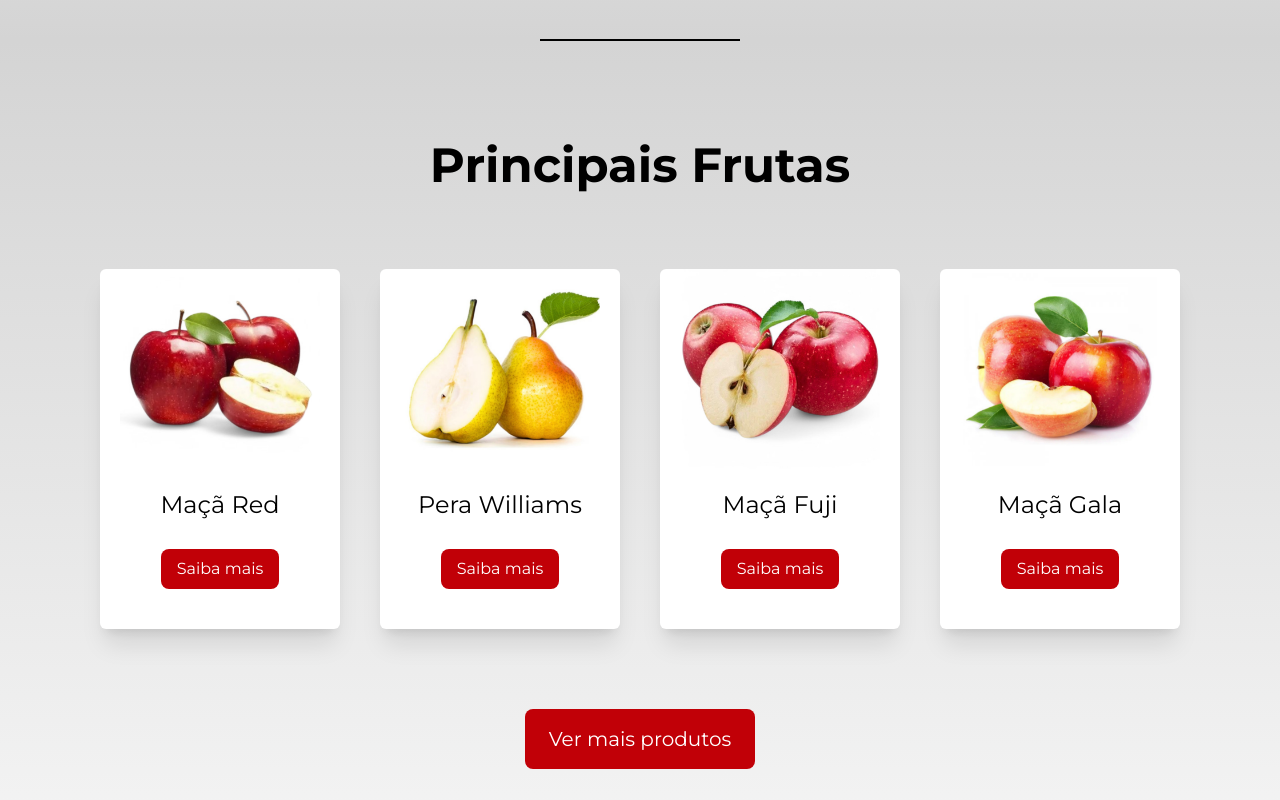
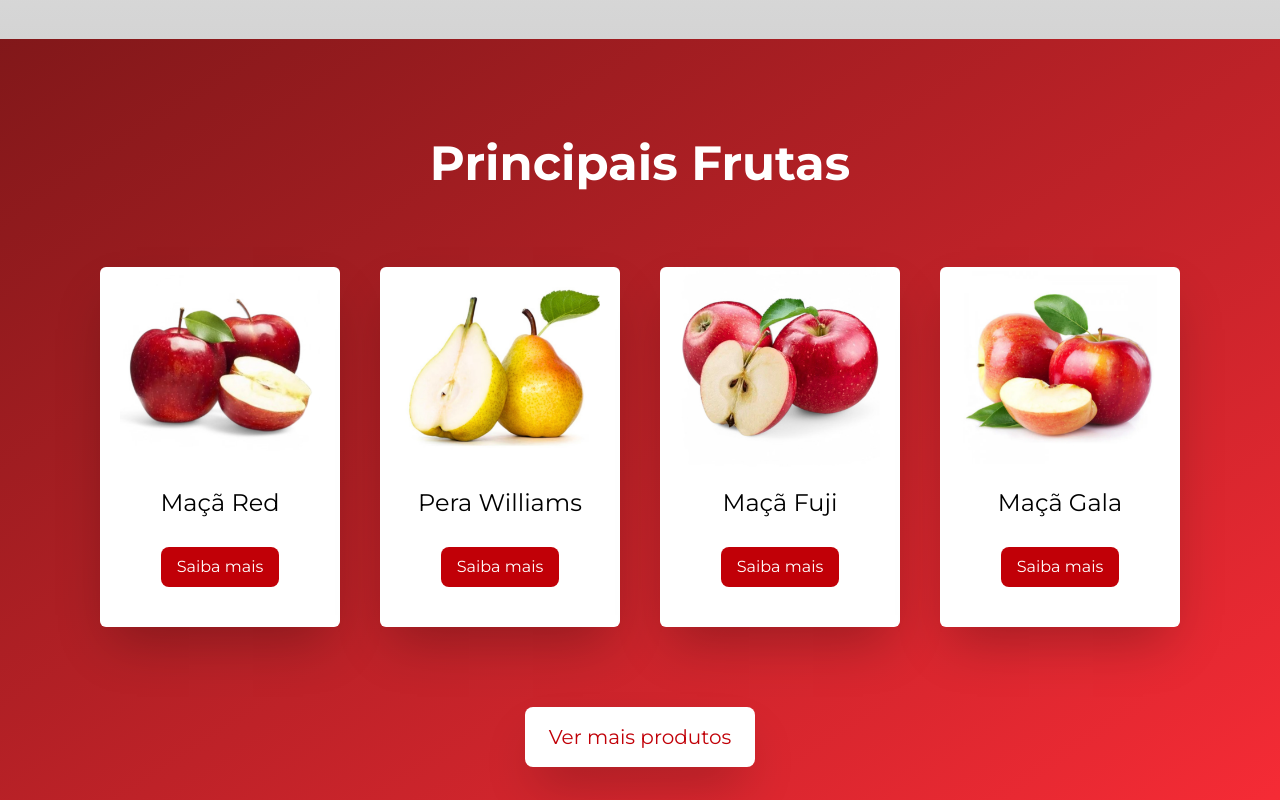
Before and after one commit to OLuizFernando/hortifruti-site, a Next.js app: page / in a window 1280 px wide. Shown: the part 1220-2020 px from the top of the page. Built offline with nearby package versions, Linux system fonts and the light colour scheme.

Commit message:
change `Produtos` background color and remove divider

```diff
--- a/components/Produtos/index.js
+++ b/components/Produtos/index.js
@@ -24,13 +24,13 @@ function NossasFrutas() {
 
   return (
     <>
-      <div className="bg-gradient-to-t from-neutral-100 to-neutral-300 flex flex-col justify-center items-center py-20 md:py-25">
-        <h2 className="text-4xl md:text-5xl font-bold mb-15 md:mb-20 text-center">
+      <div className="bg-gradient-to-tl from-red-500 to-red-900 flex flex-col justify-center items-center py-20 md:py-25">
+        <h2 className="text-4xl text-white md:text-5xl font-bold mb-15 md:mb-20 text-center">
           Principais Frutas
         </h2>
-        <div className="flex flex-col md:flex-row mb-20 px-7 md:px-3 lg:px-10 xl:px-20">
+        <div className="flex flex-col md:flex-row mb-10 md:mb-20 px-7 md:px-3 lg:px-10 xl:px-20">
           {productsInfo.map((product) => (
-            <div className="flex flex-col items-center justify-center pb-10 mb-10 mx-auto md:mb-auto md:mx-3 lg:mx-5 px-5 bg-white rounded-md shadow-xl">
+            <div className="flex flex-col items-center justify-center pb-10 mb-10 mx-auto md:mb-auto md:mx-3 lg:mx-5 px-5 bg-white rounded-md shadow-2xl">
               <img src={product.imgSrc} className="mb-5 rounded-md" />
               <h3 className="text-2xl mb-7 text-center">{product.name}</h3>
               <a
@@ -44,7 +44,7 @@ function NossasFrutas() {
         </div>
         <a
           href="/produtos"
-          className="text-white bg-red-700 hover:bg-red-800 focus:ring-4 focus:outline-none focus:ring-red-300 rounded-lg px-6 py-4 text-xl"
+          className="text-red-700 bg-white hover:bg-red-100 focus:ring-4 focus:outline-none focus:ring-red-300 rounded-lg px-6 py-4 text-xl shadow-2xl"
         >
           Ver mais produtos
         </a>
--- a/pages/index.js
+++ b/pages/index.js
@@ -10,9 +10,6 @@ function Home() {
       <Navbar />
       <Carousel />
       <BemVindos />
-      <div className="w-full flex justify-center bg-neutral-300">
-        <div className="border w-50"></div>
-      </div>
       <Produtos />
       <Footer />
     </>
```
